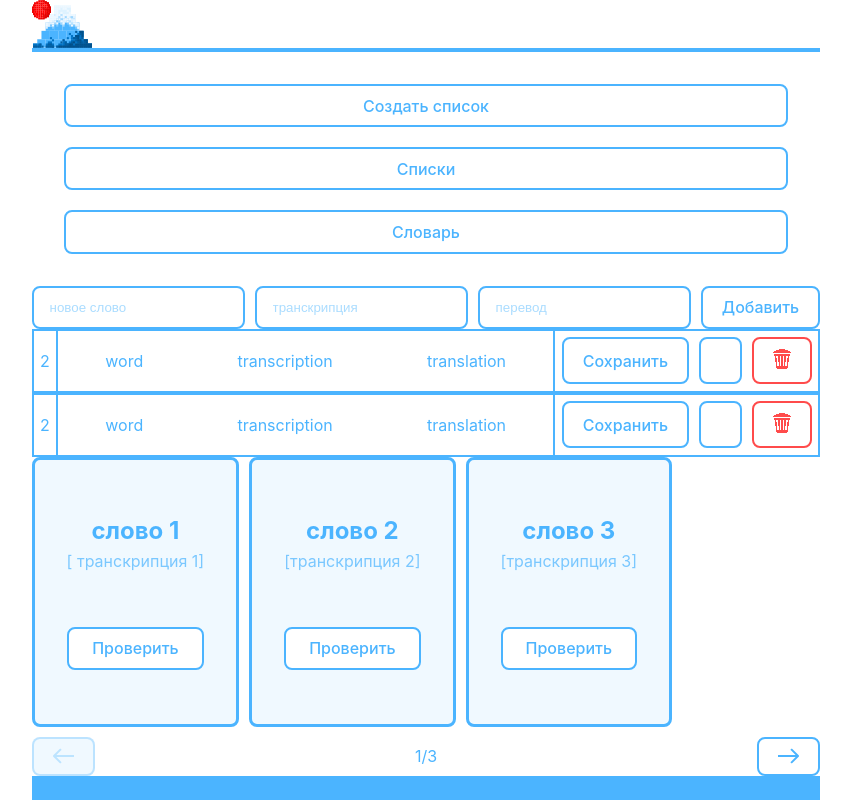
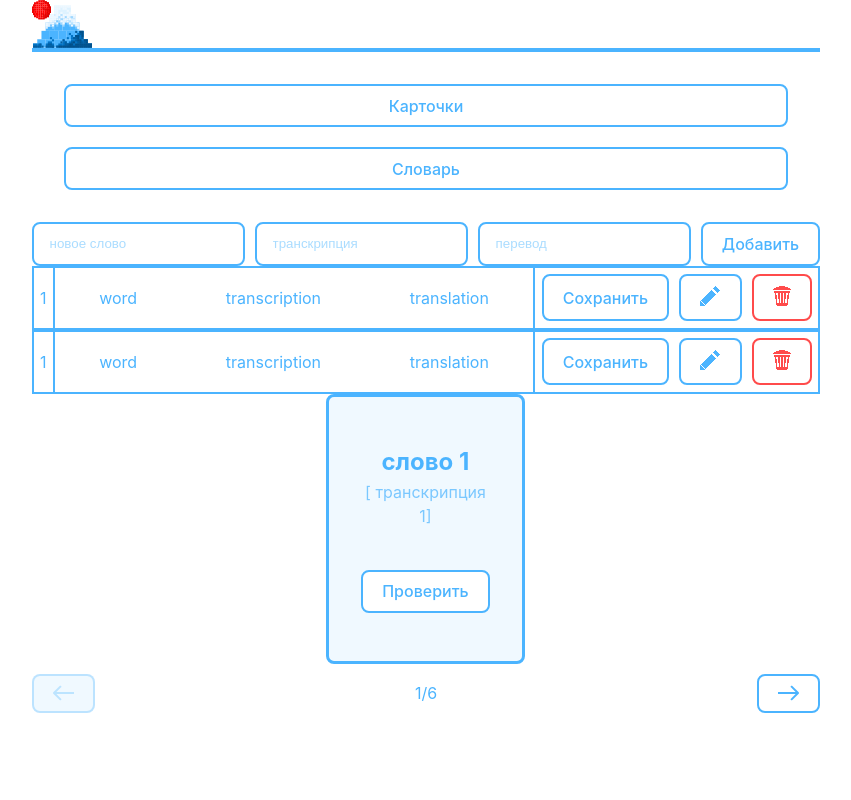
Before and after one commit to Glazunovatomara/r-p, a React (Vite) app: page / in a window 1280 px wide. Shown: the top 800 px of the page, without its empty margins (214-1065 px from the left). Built offline with nearby package versions, Linux system fonts and the light colour scheme.

Commit message:
feat:add error img

```diff
--- a/index.html
+++ b/index.html
@@ -1,5 +1,5 @@
 <!doctype html>
-<html lang="en">
+<html lang="ru">
   <head>
     <meta charset="UTF-8" />
     <link rel="icon" type="image/svg+xml" href="./src/assets/logo.svg" />
--- a/src/App.jsx
+++ b/src/App.jsx
@@ -6,6 +6,7 @@ import CardPage from './components/CardPage/CardPage'
 import WordsAdd from './components/WordsAdd/WordsAdd'
 import WordsList from './components/Words/Words'
 import Words from './components/Words/Words'
+import ErrorPage from './components/ErrorPage/ErrorPage'
 
 
 function App() {
@@ -18,6 +19,7 @@ function App() {
     <WordsList/>
     <Words/>
     <CardPage/>
+    <ErrorPage/>
     <Footer/>
     </>
   )
--- a/src/components/Array/array.jsx
+++ b/src/components/Array/array.jsx
@@ -1,19 +1,43 @@
 const array = [
     {
-        word:'слово 1',
+        english:'слово 1',
         transcription:' транскрипция 1',
-        translation:'перевод 1'
+        russian:'перевод 1'
     },
     {
-        word:'слово 2',
+        english:'слово 2',
         transcription:'транскрипция 2',
-        translation:'перевод 2'
+        russian:'перевод 2'
     },
     {
-        word:'слово 3',
+        english:'слово 3',
         transcription:'транскрипция 3',
-        translation:'перевод 3'
-    }
+        russian:'перевод 3'
+    },
+    {
+        "id": "33198",
+        english: "mother",
+        transcription: "[mʌðə]",
+        "russian": "мама",
+        "tags": "Family",
+        "tags_json": "[\"Family\"]"
+      },
+      {
+        "id": "33200",
+        "english": "aunt",
+        transcription: "[ænt]",
+        "russian": "тётя",
+        "tags": "Family",
+        "tags_json": "[\"Family\"]"
+      },
+      {
+        "id": "33208",
+        "english": "peace",
+        "transcription": "[piːs]",
+        "russian": "мир",
+        "tags": "World",
+        "tags_json": "[\"World\"]"
+      }
 ]
 
 export default array
--- a/src/components/Card/Card.jsx
+++ b/src/components/Card/Card.jsx
@@ -3,9 +3,9 @@ import { useState } from 'react';
 import PropTypes from 'prop-types';
 
 const Card = (props) => {
-    const {word,transcription,translation,index} = props;
+    const {english,transcription,russian,index} = props;
 
-    console.log(word)
+    console.log(english)
     const [state,setChange] = useState('false')
 
     const handleClick = () =>{
@@ -25,19 +25,19 @@ const Card = (props) => {
     return (
         <div className={styles.card}>
             <div className={styles.word_section}>
-                <h2 className={styles.subtitle}>{word}</h2>
+                <h2 className={styles.subtitle}>{english}</h2>
                 <p className={styles.transcription}>[{transcription}]</p>
             </div>
             <button className={btnStyle} onClick={handleClick}>Проверить</button>
-            <p className={translationStyle}>{translation}</p>
+            <p className={translationStyle}>{russian}</p>
         </div>
     )
 };
 
 Card.propTypes= {
-    word: PropTypes.string,
+    english: PropTypes.string,
     transcription: PropTypes.string,
-    translation: PropTypes.string,
+    russian: PropTypes.string,
     index:PropTypes.num,
     //isActive: PropTypes.bool,
     //onChangeInComponent: PropTypes.func
--- a/src/components/CardList/CardList.jsx
+++ b/src/components/CardList/CardList.jsx
@@ -9,9 +9,9 @@ const CardList = () => {
 
         return (
             <Card
-                word = {el.word}
+                english = {el.english}
                 transcription = {el.transcription}
-                translation = {el.translation}
+                russian = {el.russian}
                 index = {index}
                 key = {index}
             />
--- a/src/components/CardPage/cardPage.module.css
+++ b/src/components/CardPage/cardPage.module.css
@@ -6,4 +6,7 @@
 .content {
     display:flex;
     gap: 10px;
+    margin: 0 auto;
+    width: 200px;
+    overflow: hidden;
 }
--- /dev/null
+++ b/src/components/ErrorPage/ErrorPage.jsx
@@ -0,0 +1,7 @@
+
+const ErrorPage = () => {
+    return (
+        <img src="./src/assets/error.svg" alt="error 404" />
+    )
+}
+export default ErrorPage
--- a/src/components/HomePage/Home.jsx
+++ b/src/components/HomePage/Home.jsx
@@ -4,8 +4,7 @@ const Home = () => {
 
     return(
         <div className={styles.home}>
-            <button className={styles.btn}>Создать список</button>
-            <button className={styles.btn}>Списки</button>
+            <button className={styles.btn}>Карточки</button>
             <button className={styles.btn}>Словарь</button>
         </div>
     )
--- a/src/components/Words/Words.jsx
+++ b/src/components/Words/Words.jsx
@@ -6,7 +6,7 @@ const Words = (props) => {
 let i = 1
     return(
         <div className={styles.word_arrea}>
-            <p className={styles.number}>{i+1}</p>
+            <p className={styles.number}>{i++}</p>
             <div className={styles.word}>
                 <p className={styles}>word</p>
                 <p className={styles}>transcription</p>
@@ -14,7 +14,38 @@ let i = 1
             </div>
             <div className={styles.btn_arrea}>
                 <button>Сохранить</button>
-                <button></button>
+                <button className={styles.btn_edit}>
+                    <svg width="20" height="20" viewBox="0 0 20 20" fill="none" xmlns="http://www.w3.org/2000/svg">
+                        <rect y="17" width="3" height="3" />
+                        <rect x="4" y="11" width="1" height="7" />
+                        <rect x="3" y="12" width="1" height="4" />
+                        <rect x="2" y="13" width="1" height="3" />
+                        <rect x="3" y="18" width="1" height="2" />
+                        <rect x="1" y="14" width="1" height="1" />
+                        <rect x="3" y="16" width="1" height="1" />
+                        <rect x="1" y="16" width="1" height="1" />
+                        <rect y="15" width="1" height="2" />
+                        <rect x="4" y="19" width="1" height="1" />
+                        <rect x="5" y="10" width="1" height="9" />
+                        <rect x="6" y="9" width="1" height="9" />
+                        <rect x="7" y="8" width="1" height="9" />
+                        <rect x="8" y="7" width="1" height="9" />
+                        <rect x="9" y="6" width="1" height="9" />
+                        <rect x="10" y="5" width="1" height="9" />
+                        <rect x="11" y="4" width="1" height="9" />
+                        <rect x="12" y="5" width="1" height="7" />
+                        <rect x="13" y="6" width="1" height="5" />
+                        <rect x="14" y="7" width="1" height="3" />
+                        <rect x="15" y="8" width="1" height="1" />
+                        <rect x="13" y="2" width="5" height="1" />
+                        <rect x="14" y="3" width="5" height="1" />
+                        <rect x="15" y="4" width="5" height="1" />
+                        <rect x="16" y="5" width="3" height="1" />
+                        <rect x="14" y="1" width="3" height="1" />
+                        <rect x="15" width="1" height="1" />
+                        <rect x="17" y="6" width="1" height="1" />
+                    </svg>
+                </button>
                 <button className={styles.btn_delete}>
                     <svg width="18" height="20" viewBox="0 0 18 20" fill="none" xmlns="http://www.w3.org/2000/svg">
                             <rect x="1" y="2" width="16" height="1" />
--- a/src/components/Words/words.module.css
+++ b/src/components/Words/words.module.css
@@ -41,6 +41,10 @@ p {
 .btn_delete svg {
     fill: #ff4b4b;
 }
-.btn_delete:hover svg {
+.btn_delete:hover svg,
+.btn_edit:hover svg {
     fill: #ffffffd9;
 }
+.btn_edit svg {
+    fill: #4bb4ff;
+}
```
Also changed, not shown: src/assets/error.svg (added).
